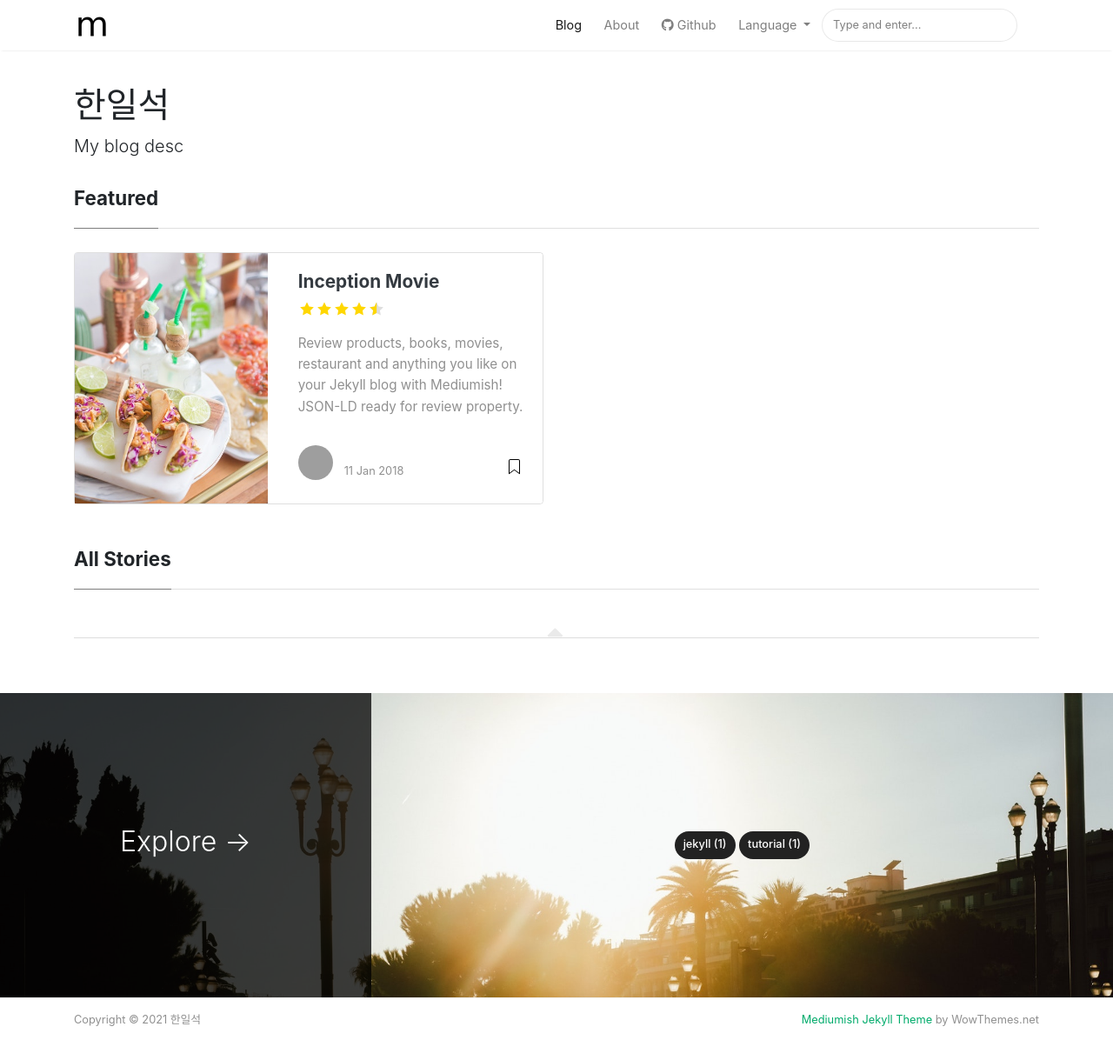
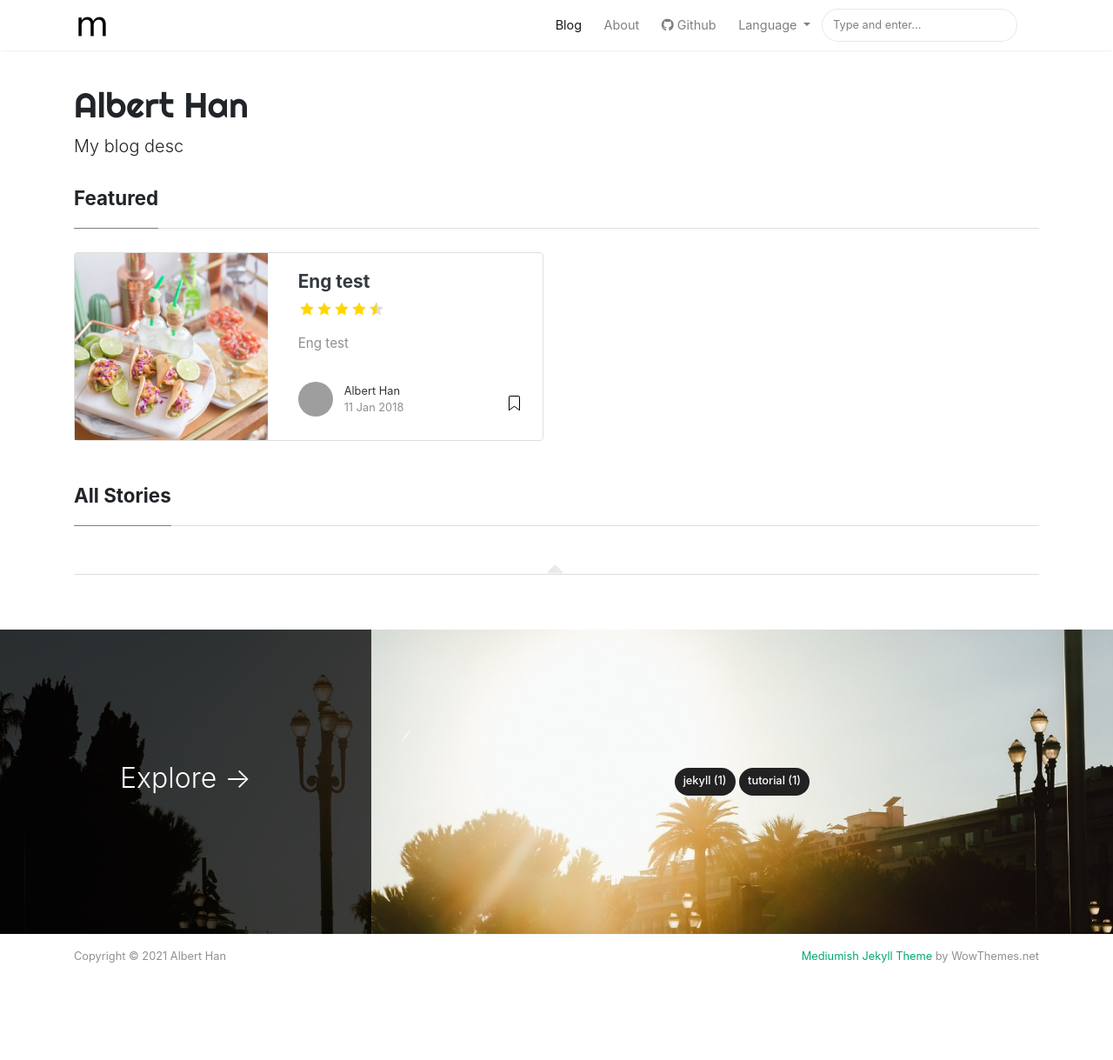
Before and after one commit to it-techub/it-techub.github.io, a Jekyll site: the page built from index.html, in a window 1280 px wide and 1256 px high. Shown: the top 1219 px of the window at 87% size. Built offline with Jekyll 4.4.1, drawn with Linux system fonts in a browser that asks for light colours; nearby versions of some CDN libraries; the list of posts is cut into pages by our own code; grey boxes are pictures that could not be loaded.

Commit message:
To eng version

````diff
--- a/_config.yml
+++ b/_config.yml
@@ -1,10 +1,10 @@
 # Site
-name: "한일석"
-title: "한일석's blog"
+name: "Albert Han"
+title: "Albert Han's blog"
 description: "My blog desc"
 logo: 'assets/images/logo.png'
 favicon: 'assets/images/logo.png'
-baseurl: ''
+baseurl: '/en'
 google_analytics: 'UA-46278016-1213'
 disqus: 'x2ever'
 mailchimp-list: 'https://wowthemes.us11.list-manage.com/subscribe/post?u=8aeb20a530e124561927d3bd8&amp;id=8c3d2d214b'
@@ -13,9 +13,9 @@ permalink: /:title/
 
 # Authors
 authors:
-  한일석:
-    name: 한일석
-    display_name: 한일석
+  Albert Han:
+    name: Albert Han
+    display_name: Albert Han
     gravatar: 9041ca6978a33d305fbe126db8294298
     email: x2ever@naver.com
     web: https://github.com/x2ever
--- a/_posts/2018-01-11-customer-service-ko.md
+++ /dev/null
@@ -1,33 +0,0 @@
----
-layout: post
-title:  "Inception Movie"
-author: john
-categories: [ Jekyll, tutorial ]
-tags: [red, yellow]
-image: assets/images/11.jpg
-description: "My review of Inception movie. Acting, plot and something else in this short description."
-lang: ko
-permalink: /customer-service-ko/
-featured: true
-hidden: true
-rating: 4.5
----
-
-Review products, books, movies, restaurant and anything you like on your Jekyll blog with Mediumish! JSON-LD ready for review property.
-
-#### How to use?
-
-It's actually really simple! Add the rating in your YAML front matter. It also supports halfs:
-
-```html
----
-layout: post
-title:  "Inception Movie"
-author: john
-categories: [ Jekyll, tutorial ]
-tags: [red, yellow]
-image: assets/images/11.jpg
-description: "My review of Inception movie. Actors, directing and more."
-rating: 4.5
----
-```
````
Also changed, not shown: _posts/2018-01-11-customer-service.md (added, +14 -0 lines).
